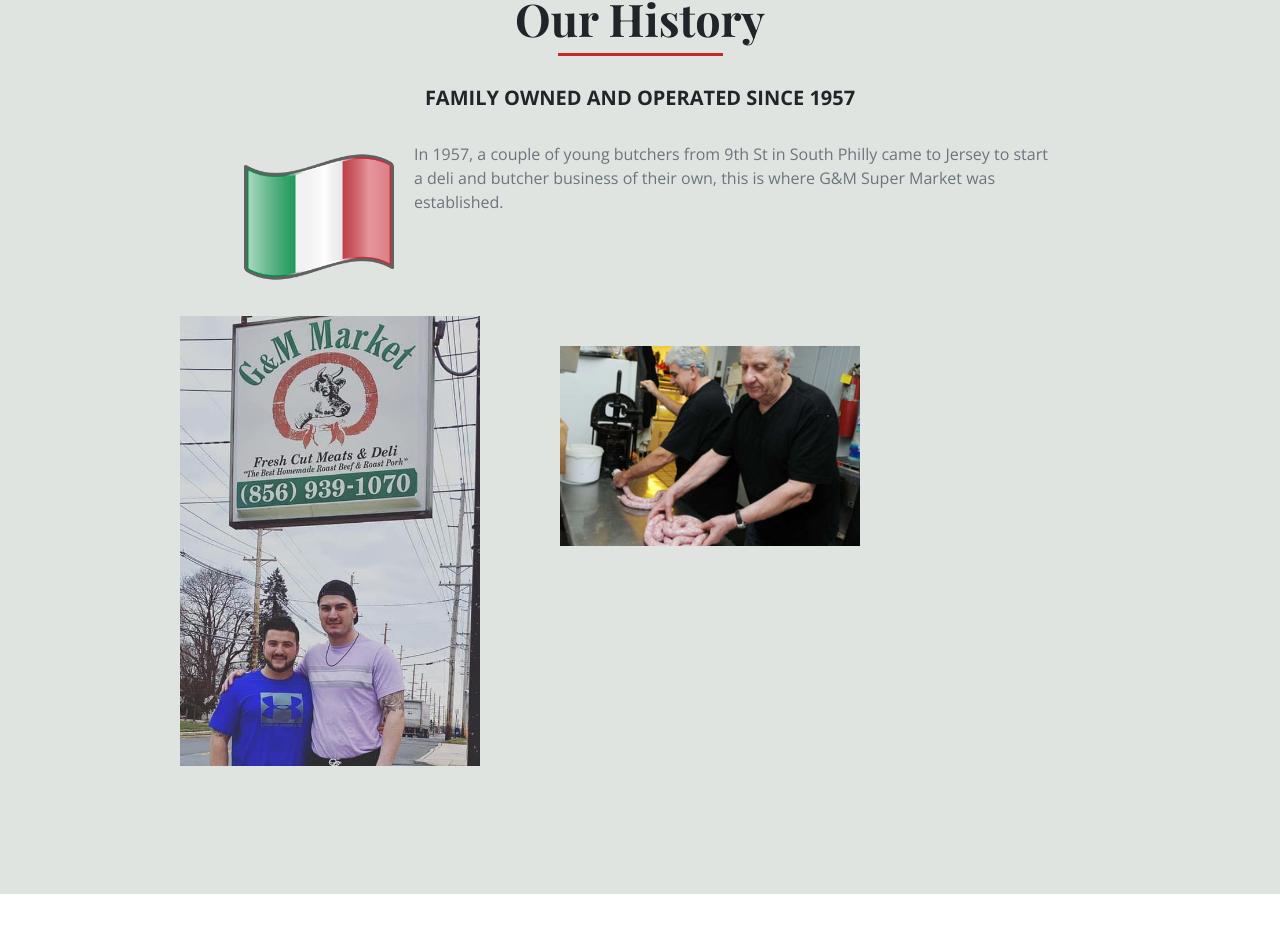
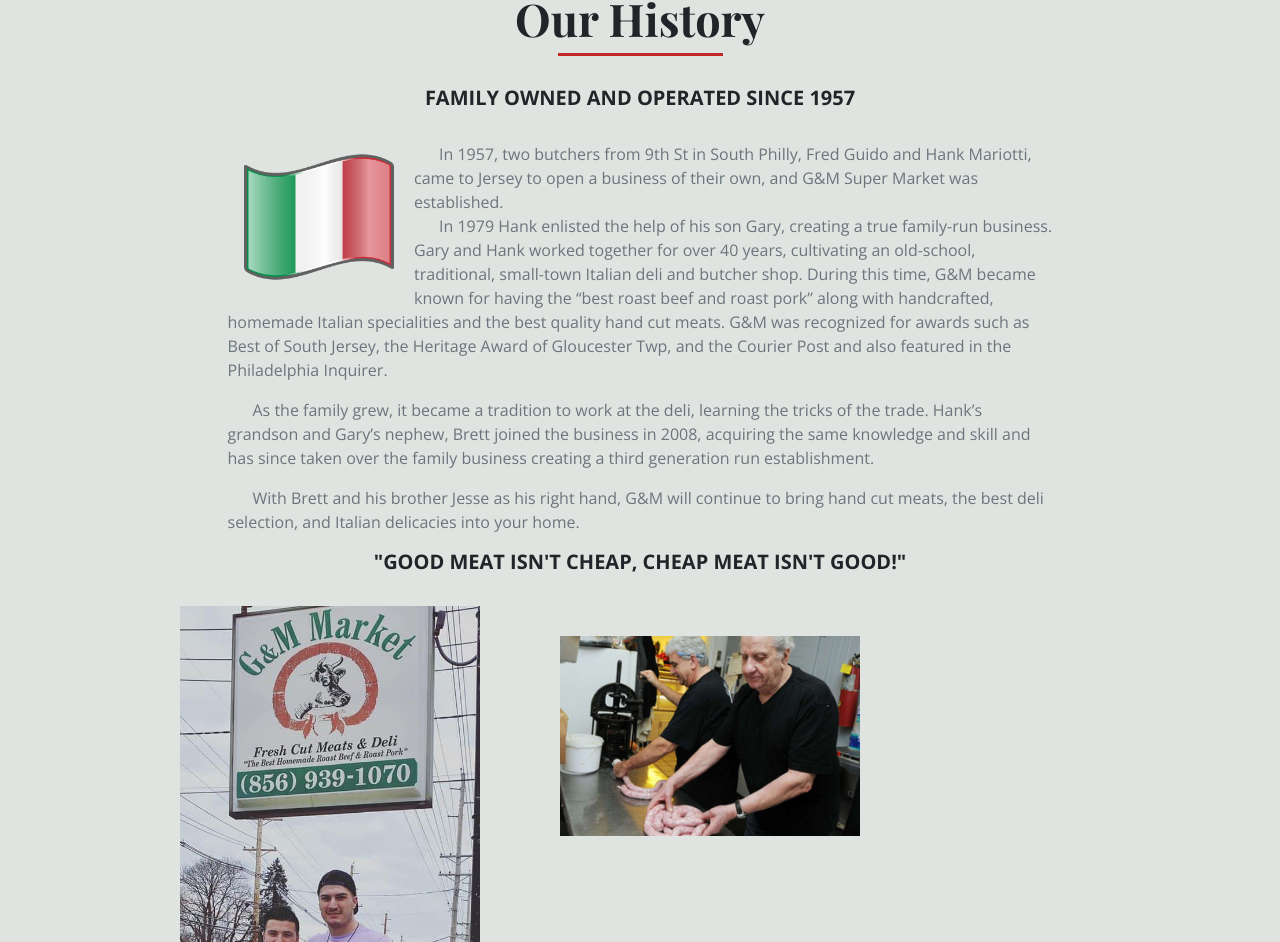
Before and after one commit to acucunato/gandmmarket, a React (Create React App) app: page / in a window 1280 px wide. Shown: the part 937-1879 px from the top of the page. Built offline with nearby package versions, Linux system fonts and the light colour scheme.

Commit message:
added about

```diff
--- a/src/components/AboutUs.js
+++ b/src/components/AboutUs.js
@@ -16,11 +16,37 @@
             </h5>
             <br />
             <img src={flag} alt="italianflag" className="butcherLogo" />
-            <p className="text-muted mb-0">
-              In 1957, a couple of young butchers from 9th St in South Philly
-              came to Jersey to start a deli and butcher business of their own,
-              this is where G&M Super Market was established.
+            <p className="text-muted mb-0" style={{ textIndent: "25px" }}>
+              In 1957, two butchers from 9th St in South Philly, Fred Guido and
+              Hank Mariotti, came to Jersey to open a business of their own, and
+              G&M Super Market was established.
+              <p style={{ textIndent: "25px" }}>
+                In 1979 Hank enlisted the help of his son Gary, creating a true
+                family-run business. Gary and Hank worked together for over 40
+                years, cultivating an old-school, traditional, small-town
+                Italian deli and butcher shop. During this time, G&M became
+                known for having the “best roast beef and roast pork” along with
+                handcrafted, homemade Italian specialities and the best quality
+                hand cut meats. G&M was recognized for awards such as Best of
+                South Jersey, the Heritage Award of Gloucester Twp, and the
+                Courier Post and also featured in the Philadelphia Inquirer.
+              </p>
+              <p style={{ textIndent: "25px" }}>
+                As the family grew, it became a tradition to work at the deli,
+                learning the tricks of the trade. Hank’s grandson and Gary’s
+                nephew, Brett joined the business in 2008, acquiring the same
+                knowledge and skill and has since taken over the family business
+                creating a third generation run establishment.
+              </p>
+              <p style={{ textIndent: "25px" }}>
+                With Brett and his brother Jesse as his right hand, G&M will
+                continue to bring hand cut meats, the best deli selection, and
+                Italian delicacies into your home.
+              </p>
             </p>
+            <h5 className="text-center mt-0">
+              "Good Meat isn't Cheap, Cheap Meat isn't Good!"
+            </h5>
           </div>
         </div>
         <br />
--- a/src/components/PagesNav.js
+++ b/src/components/PagesNav.js
@@ -34,6 +34,38 @@
             </Link>
           </a>
           <div className="collapse navbar-collapse" id="navbarResponsive"></div>
+
+          <li className="nav-item dropdown">
+            <a
+              className="nav-link dropdown-toggle"
+              href="#menu-dropdown"
+              id="navbarDropdown"
+              role="button"
+              data-toggle="dropdown"
+              aria-haspopup="true"
+              aria-expanded="false"
+              style={{ color: "white" }}
+            >
+              Menu
+            </a>
+            <div className="dropdown-menu" aria-labelledby="navbarDropdown">
+              <Link to="/deli">
+                <a className="dropdown-item" href="#deli">
+                  Deli
+                </a>
+              </Link>
+              <Link to="/butcher">
+                <a className="dropdown-item" href="#meats">
+                  Meats
+                </a>
+              </Link>
+              <Link to="/italian-specialities">
+                <a className="dropdown-item" href="#italianspecialities">
+                  Italian Specialities
+                </a>
+              </Link>
+            </div>
+          </li>
         </div>
       </nav>
     </header>
```
